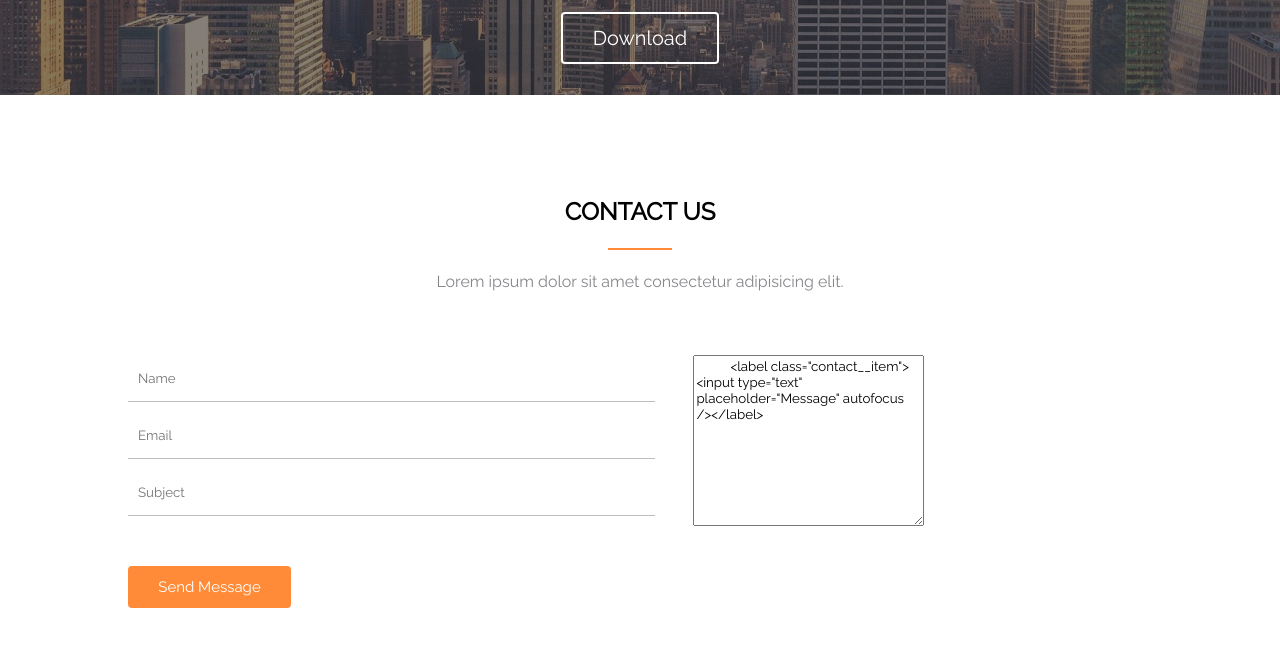
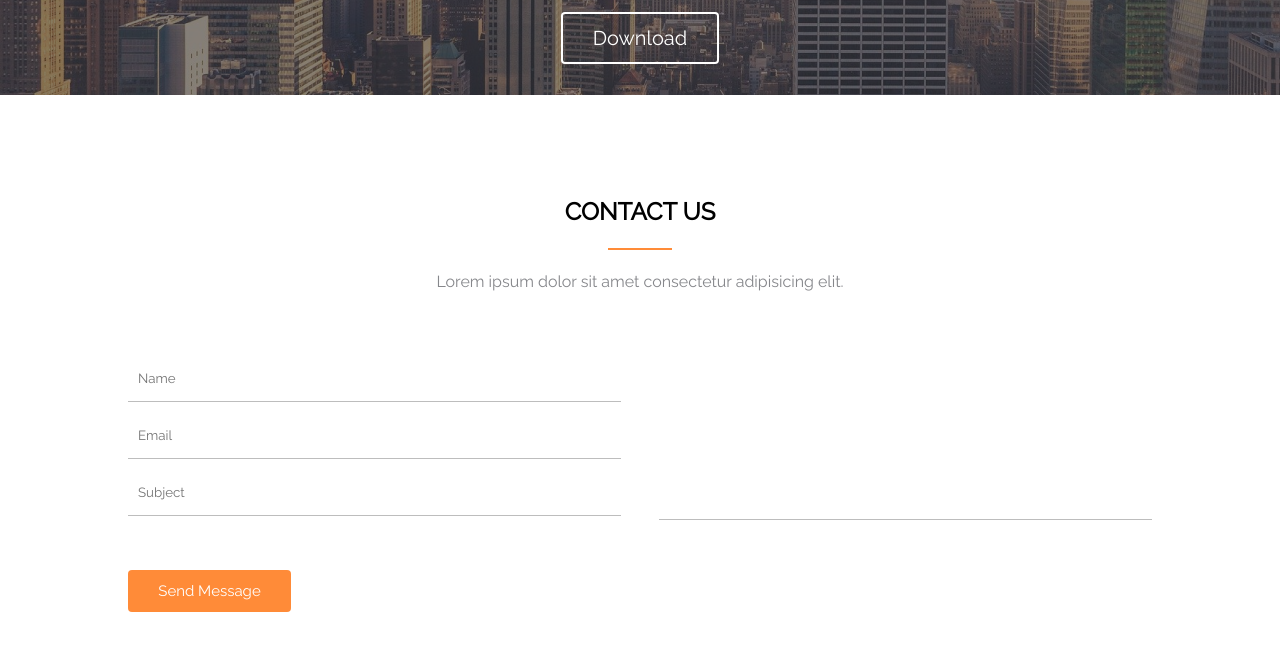
Before and after one commit to KatyKirich/Axit, a plain HTML site: page Axit/index.html in a window 1280 px wide. Shown: the part 3846-4518 px from the top of the page. Drawn offline with Linux system fonts and the light colour scheme.

Commit message:
Add files via upload

```diff
--- a/Axit/index.html
+++ b/Axit/index.html
@@ -335,16 +335,30 @@
         </div>
         <form class="contact box-opinion">
           <div class="flex">
-          <div class="contact__data">
-          <label class="contact__item"> <input type="text" placeholder="Name" autofocus /></label>
-          <label class="contact__item"> <input type="email" placeholder="Email" autofocus /></label>
-          <label class="contact__item"> <input type="text" placeholder="Subject" autofocus /></label>
+            <div class="contact__data">
+              <label class="contact__item">
+                <input type="text" placeholder="Name"
+              /></label>
+              <label class="contact__item">
+                <input type="email" placeholder="Email"
+              /></label>
+              <label class="contact__item">
+                <input type="text" placeholder="Subject"
+              /></label>
+            </div>
+            <textarea
+              class="contact__item"
+              name="text"
+              cols="30"
+              rows="10"
+              style="resize: none"
+              placeholder="Message"
+            >
+            </textarea>
           </div>
-        <textarea name="text" cols="30" rows="10">
-          <label class="contact__item">  <input type="text" placeholder="Message" autofocus /></label>
-        </textarea>
-        </div>
-          <button class="button contact__button"><span>Send Message</span></button>
+          <button class="button contact__button">
+            <span>Send Message</span>
+          </button>
         </form>
       </section>
     </main>
--- a/Axit/style.css
+++ b/Axit/style.css
@@ -344,18 +344,22 @@ button:hover {
   margin-top: 40px;
   font-size: 20px;
 }
-.contact__item{
+.contact__item {
   width: 527px;
+  margin-bottom: 10px;
+  border: none;
+  border-bottom: 1px solid #bdbdbd;
+  color: #bdbdbd;
 }
-.contact__data{
+.contact__data {
   width: 527px;
-  margin-right:3vw;
+  margin-right: 3vw;
 }
-.contact__button{
+.contact__button {
   width: 163px;
   font-size: 15px;
 }
-.contact__button:hover{
+.contact__button:hover {
   width: 163px;
   font-size: 14px;
   color: #333333;
```
